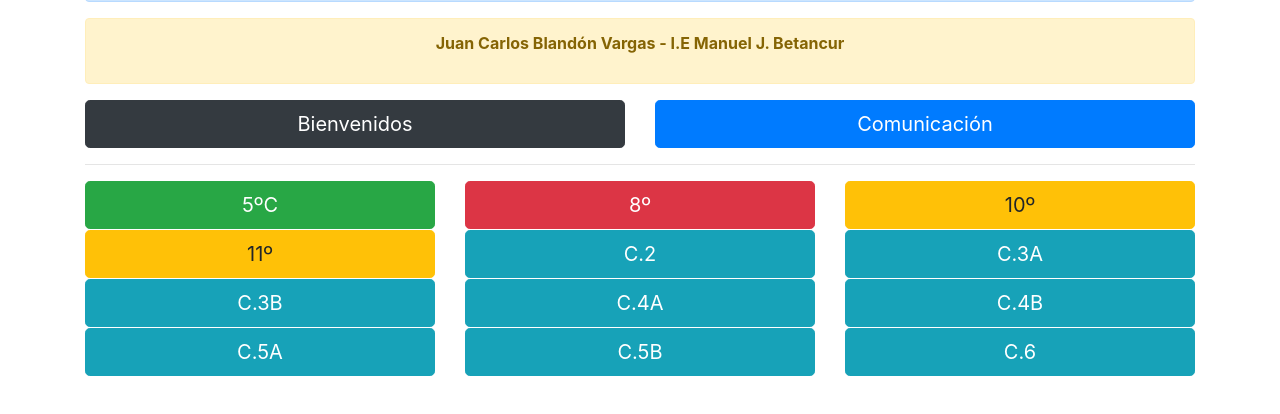
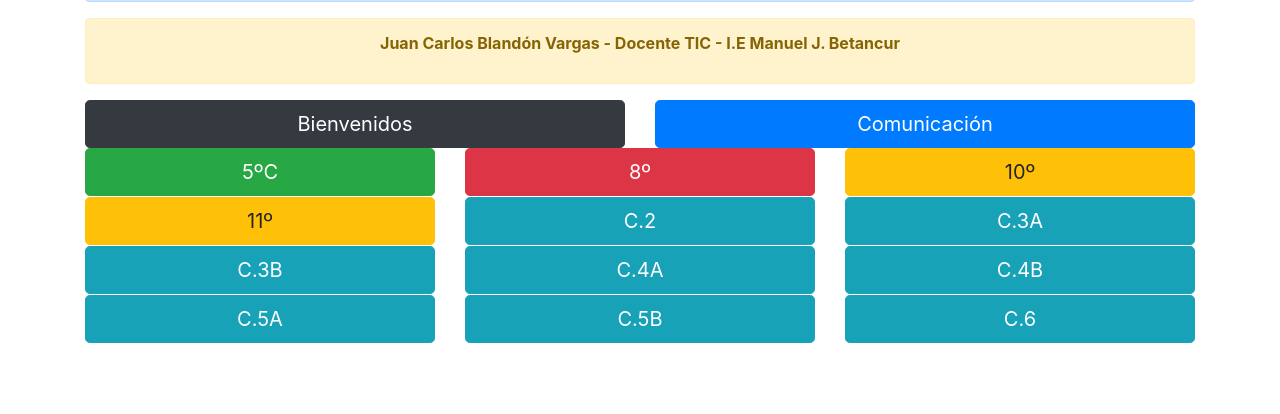
Before and after one commit to clasesconyoguis/clasesconyoguis, a plain HTML site: page index.html in a window 1280 px wide. Shown: the part 80-494 px from the top of the page. Drawn offline with Linux system fonts and the light colour scheme.

Commit message:
Add files via upload

```diff
--- a/index.html
+++ b/index.html
@@ -23,7 +23,7 @@
 		<div class="row" "mt-5">
 				<div class="col sm-12">
 					<div class="alert alert-warning" role="alert">
-   <a  class="alert-link"><p class="text-center">Juan Carlos Blandón Vargas - I.E Manuel J. Betancur</p></a>
+   <a  class="alert-link"><p class="text-center">Juan Carlos Blandón Vargas - Docente TIC - I.E Manuel J. Betancur</p></a>
 </div>
 
 				</div>
@@ -90,8 +90,6 @@
 
 
 			</div>
-
-			<hr>
 
 
 			<div class="row">
```
